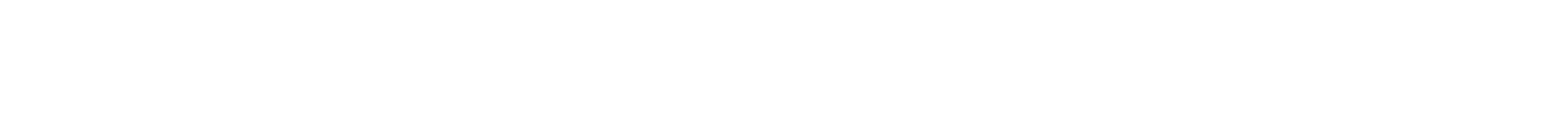
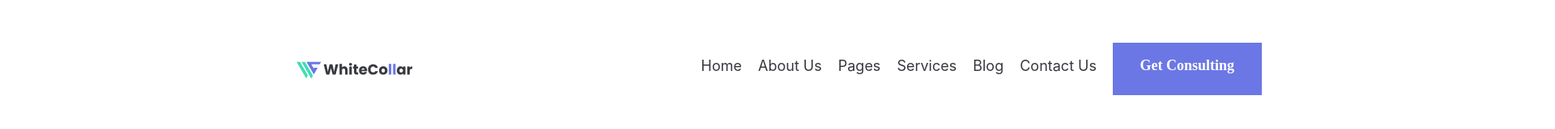
Before and after one commit to vaxo-grigolishvili/Workshop-7, a plain HTML site: page index.html in a window 1280 px wide. Shown: the top 160 px of the page at 81% size, 1920 px wide, since content can reach past the window. Drawn offline with Linux system fonts and the light colour scheme; a web font is replaced by a local one.

Commit message:
add header

```diff
--- a/Css/fonts.css
+++ b/Css/fonts.css
@@ -0,0 +1,12 @@
+@font-face {
+    font-family: inter;
+    src: url(//Fonts/Inter-VariableFont_slnt\,wght.ttf);
+}
+@font-face {
+    font-family: pop;
+    src: url(//Fonts/Poppins-Black.ttf);
+}
+@font-face {
+    font-family: cabin;
+    src: url(//Fonts/Cabin-Italic-VariableFont_wdth\,wght.ttf\);
+}
--- a/Css/main.css
+++ b/Css/main.css
@@ -0,0 +1,53 @@
+body{
+    background-color: #ffffff;
+     width: 1920px;
+     height: 2301px;
+}
+.header{
+    display: flex;
+    width: 1220px;
+    height: 65px;
+    margin-top: 53px;
+    margin-left: 330px;
+    display: flex;
+    justify-content:space-between;
+    align-items: center;
+}
+.header img{
+    width: 200px;
+    height: 28px;
+
+}
+.header_text{
+    display: flex;
+    justify-content: center;
+}
+.header_nav{
+    display: flex;
+    justify-content: center;
+    gap:20px;
+    font-family: inter;
+    font-size: 18px;
+    font-weight:400 ;
+    line-height: 21.78px;
+    color: #37393F;
+}
+.get{
+    background-color: #6B77E5;
+    width: 184px;
+    height: 65px;
+    display: flex;
+    text-align: center;
+    justify-content: center;
+}
+.get p{
+    width: 117px;
+    height: 22px;
+    color: #FFFFFF;
+    font-family: cabin;
+    font-size: 18px;
+    font-weight: 600;
+    line-height: 21.87px;
+    display: flex;
+
+}
--- a/index.html
+++ b/index.html
@@ -8,6 +8,23 @@
     <link rel="stylesheet" href="/Css/main.css">
 </head>
 <body>
+    <div class="header">
+        <img src="/Photos/Logo1.svg" alt="">
+        <div class="header_text">
+            <div class="header_nav">
+                <p>Home</p>
+                <p>About Us</p>
+                <p >Pages </p>
+                <p>Services</p>
+                <p>Blog</p>
+                <p>Contact Us</p>
+                <div class="get">
+                     <p>Get Consulting</p>
+                 </div>
+            </div>
+        </div>
 
+
+    </div>
 </body>
 </html>
```
Also changed, not shown: Fonts/Cabin-Italic-VariableFont_wdth,wght.ttf (added).
